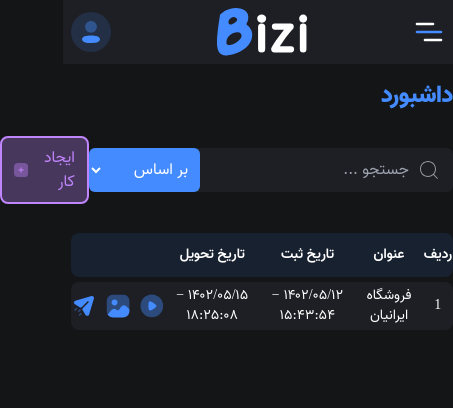
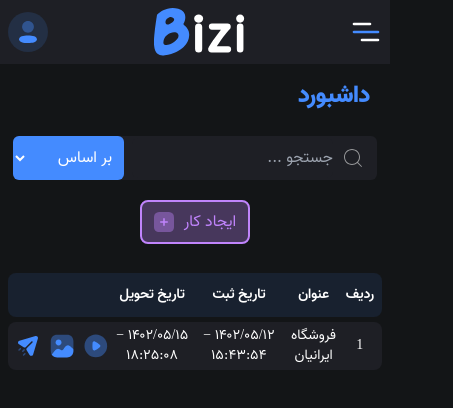
Before and after one commit to vcabolfazl/Admin-Dashboard, a Next.js app: page / in a window 390 px wide. Shown: the top 408 px of the page, 453 px wide, since content can reach past the window. Built offline with nearby package versions, Linux system fonts and the light colour scheme.

Commit message:
fix => Responsive table and its header

```diff
--- a/src/pages/index.jsx
+++ b/src/pages/index.jsx
@@ -3,9 +3,9 @@ import Link from "next/link";
 export default function Home() {
   return (
     <div className="mt-20 float-left w-full md:w-5/6 md:px-5 md:pt-3.5">
-      <h2 className="font-VazirB text-2xl text-secondary">داشبورد</h2>
+      <h2 className="font-VazirB text-2xl text-secondary px-5 md:px-0">داشبورد</h2>
 
-      <div className="flex items-center justify-between mt-6">
+      <div className="flex flex-wrap gap-5 items-center justify-center md:justify-between mt-6">
         <form className="flex items-center gap-x-2 bg-primry rounded-md ps-3">
           <svg className="w-6 h-6">
             <use href="#search"></use>
@@ -29,10 +29,10 @@ export default function Home() {
       </div>
 
       <div className="relative scroll overflow-auto mt-6 max-h-[30rem]">
-        <table className="w-full text-sm text-center pl-2">
+        <table className="w-full text-sm text-center px-2">
           <thead className="bg-[#448BFF]/10">
             <tr>
-              <th scope="col" className="py-3 rounded-s-lg">
+              <th scope="col" className="py-3 rounded-s-lg pr-2">
                 ردیف
               </th>
               <th scope="col">
@@ -49,7 +49,7 @@ export default function Home() {
           </thead>
           <tbody>
             <tr className=" bg-primry">
-              <td scope="row" className="py-3 rounded-s-lg">
+              <td scope="row" className="py-3 rounded-s-lg pr-2">
                 1
               </td>
               <td>
@@ -61,7 +61,7 @@ export default function Home() {
               <td>
                 ۱۴۰۲/۰۵/۱۵ − ۱۸:۲۵:۰۸
               </td>
-              <td className="py-3 rounded-l-lg">
+              <td className="py-3 rounded-l-lg pl-2">
                 <div className="w-full flex items-center justify-center gap-x-2.5 text-secondary">
                   <Link href={"/"}>
                     <svg className="w-6 h-6">
@@ -81,7 +81,6 @@ export default function Home() {
                 </div>
               </td>
             </tr>
-
           </tbody>
         </table>
       </div>
```
